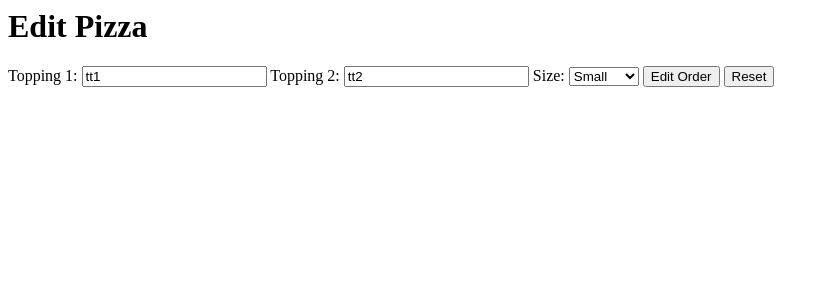
After one commit to jsuj1th/Pizza-Django, a Django app: page /order/1 in a window 1280 px wide. The commit adds this page. Shown: the top 300 px of the page, without its empty margins (0-829 px from the left). Run offline with Django 4.2, Linux system fonts and the light colour scheme; data comes from the database, SQL or seed files in the repository; both versions use the stored data as it was after the commit.

Commit message:
Added Order editing functionality

```diff
--- a/PAPPAnPIZZA/PAPPAnPIZZA/urls.py
+++ b/PAPPAnPIZZA/PAPPAnPIZZA/urls.py
@@ -23,4 +23,5 @@ urlpatterns = [
     path("", views.home, name="home"),
     path("order", views.order, name="order"),
     path("pizzas", views.pizzas, name="pizzas"),
+    path("order/<int:pk>", views.edit_order, name="edit_order"),
 ]
--- /dev/null
+++ b/PAPPAnPIZZA/pizza/templates/pizza/edit_order.html
@@ -0,0 +1,9 @@
+<h1> Edit Pizza</h1>
+{{ note }}
+
+<form action="{% url 'edit_order' pizza.id %}" method="post">
+    {% csrf_token %}
+    {{ pizzaform }}
+    <input type="submit" value="Edit Order">
+    <button type="reset">Reset</button>
+</form>
--- a/PAPPAnPIZZA/pizza/templates/pizza/order.html
+++ b/PAPPAnPIZZA/pizza/templates/pizza/order.html
@@ -1,5 +1,10 @@
 <h1>Order Your Pizza</h1>
 <h2>{{ note }}</h2>
+
+{% if created_pizza_pk %}
+<a href="{% url 'edit_order' created_pizza_pk %}">Edit your order</a>
+{% endif %}
+
 <form action="{% url 'order' %}" method="post">
     {% csrf_token %}
     {{ pizza_form }}
--- a/PAPPAnPIZZA/pizza/views.py
+++ b/PAPPAnPIZZA/pizza/views.py
@@ -1,6 +1,7 @@
 from django.shortcuts import render
 from .forms import PizzaForm, MultiplePizzaForm
 from django.forms import formset_factory
+from .models import Pizza
 # Create your views here.
 def home(request):
     return render(request, "pizza/home.html")
@@ -11,11 +12,12 @@ def order(request):
     if request.method == "POST":
         filled_form = PizzaForm(request.POST)
         if filled_form.is_valid():
-            filled_form.save()  # Save the pizza order to the database
+            created_pizza = filled_form.save()  # Save the pizza order to the database
+            created_pizza_pk = created_pizza.id  # Get the primary key of the created pizza
             # Process the order here
-            note="Your order has been placed successfully! your %s %s and %s pizza is on the way" % (filled_form.cleaned_data['size'], filled_form.cleaned_data['topping1'], filled_form.cleaned_data['topping2'])
+            note = "Your order has been placed successfully! your %s %s and %s pizza is on the way" % (filled_form.cleaned_data['size'], filled_form.cleaned_data['topping1'], filled_form.cleaned_data['topping2'])
             new_form = PizzaForm()
-            return render(request, "pizza/order.html", {"pizza_form": new_form, "note": note, "multiple_form": multiple_form})
+            return render(request, "pizza/order.html", {"created_pizza_pk": created_pizza_pk, "pizza_form": new_form, "note": note, "multiple_form": multiple_form})
     else:
         form = PizzaForm()
     return render(request, "pizza/order.html", {"pizza_form": form, "multiple_form": multiple_form})
@@ -43,3 +45,15 @@ def pizzas(request):
             return render(request, "pizza/pizzas.html", {"formset": formset, "note": note})
     else:
         return render(request, "pizza/pizzas.html", {"formset": formset})
+
+def edit_order(request, pk):
+    pizza = Pizza.objects.get(pk=pk)
+    form = PizzaForm( instance=pizza)
+    if request.method == "POST":
+        filled_form = PizzaForm(request.POST, instance=pizza)
+        if filled_form.is_valid():
+            filled_form.save()
+            form=filled_form
+            note= "Your order has been updated successfully!"
+            return render(request, "pizza/edit_order.html", {"note": note, "pizzaform": form, "pizza": pizza})
+    return render(request, "pizza/edit_order.html", {"pizzaform": form, "note": "", "pizza": pizza})
```
Also changed, not shown: PAPPAnPIZZA/db.sqlite3.
